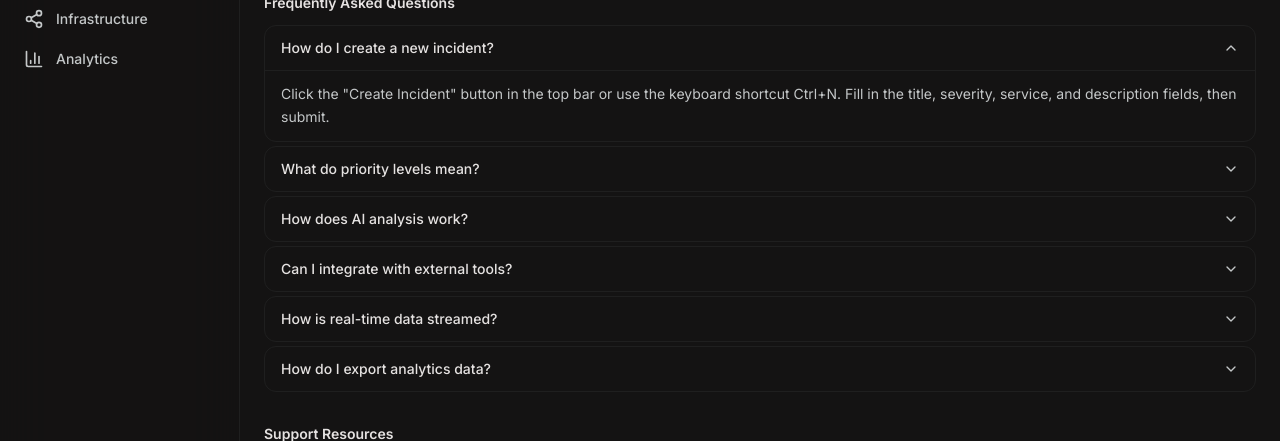
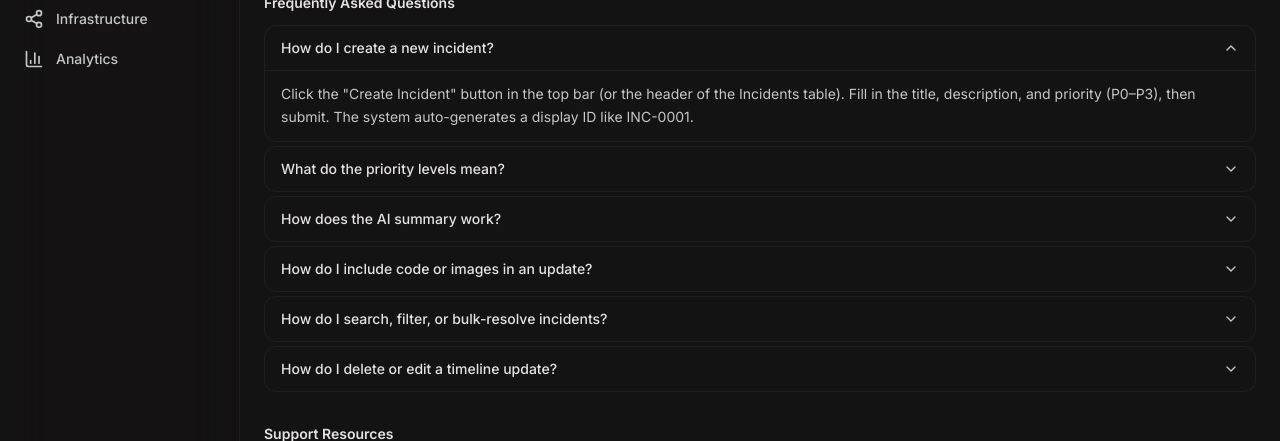
Before and after one commit to VamshiKrishna-117/IncidentIQ, a Next.js app: page /support in a window 1280 px wide. Shown: the part 191-632 px from the top of the page. Built offline with nearby package versions, Linux system fonts and the light colour scheme; no server answers; the database is empty.

Commit message:
docs: update FAQ to reflect current app features
- Rewrote all 6 questions/answers to match the actual functionality
- Covers: creating incidents, priority levels, AI summary with provider
  selection, code/image/file attachments, search/filter/bulk-resolve,
  and deleting timeline updates

```diff
--- a/src/app/support/page.tsx
+++ b/src/app/support/page.tsx
@@ -7,12 +7,12 @@ import { Button } from "@/components/ui/button";
 import { cn } from "@/lib/utils";
 
 const FAQS = [
-  { q: "How do I create a new incident?", a: "Click the \"Create Incident\" button in the top bar or use the keyboard shortcut Ctrl+N. Fill in the title, severity, service, and description fields, then submit." },
-  { q: "What do priority levels mean?", a: "P0 (Critical): Complete service outage. P1 (High): Major feature unavailable. P2 (Medium): Partial degradation. P3 (Low): Minor issue with workaround. P4 (Info): Informational or cosmetic." },
-  { q: "How does AI analysis work?", a: "AI analysis uses the configured provider (Groq Llama 3 or GPT-4o) to parse incident logs and context, then generates a root cause summary, blast radius estimate, and recommended mitigation steps." },
-  { q: "Can I integrate with external tools?", a: "Yes. IncidentIQ supports webhook integrations via the Settings > Integrations panel. Custom webhooks can be configured for Slack, PagerDuty, or any HTTP endpoint." },
-  { q: "How is real-time data streamed?", a: "The dashboard uses Supabase Realtime (WebSocket-based CDC) to push live incident updates. On disconnect, it automatically falls back to polling every 15 seconds." },
-  { q: "How do I export analytics data?", a: "From the Analytics page, use the \"Export CSV\" button in the top-right corner. The export includes all incident data within the selected time range." },
+  { q: "How do I create a new incident?", a: "Click the \"Create Incident\" button in the top bar (or the header of the Incidents table). Fill in the title, description, and priority (P0–P3), then submit. The system auto-generates a display ID like INC-0001." },
+  { q: "What do the priority levels mean?", a: "P0 (Critical Outage) — complete service down. P1 (Severe Degradation) — major feature broken. P2 (Partial Impact) — degraded but workable. P3 (Minor Issue) — cosmetic or low-impact." },
+  { q: "How does the AI summary work?", a: "Click \"Generate\" on any incident detail page. The app reads your configured provider in Settings > AI Config (Groq or Gemini), sends the incident context and timeline, and returns a root cause analysis, blast radius, and recommended actions." },
+  { q: "How do I include code or images in an update?", a: "Use the toolbar above the composer. The Terminal button opens a code panel — paste your code, click Insert, then Post. The Image button supports pasting a URL or uploading from your system. Files are uploaded to Supabase Storage and linked automatically." },
+  { q: "How do I search, filter, or bulk-resolve incidents?", a: "Use the header search bar (works across all pages). On the Incidents page, click service chips to filter, priority chips in the Triage Queue, or check the box next to incidents to select multiple and click \"Resolve Selected\"." },
+  { q: "How do I delete or edit a timeline update?", a: "Hover over any timeline entry on the incident detail page. A trash icon appears — click it, then Confirm to delete. To edit the assignee name or linked PR, click the text in the incident header." },
 ];
 
 const SUPPORT_CARDS = [
```
